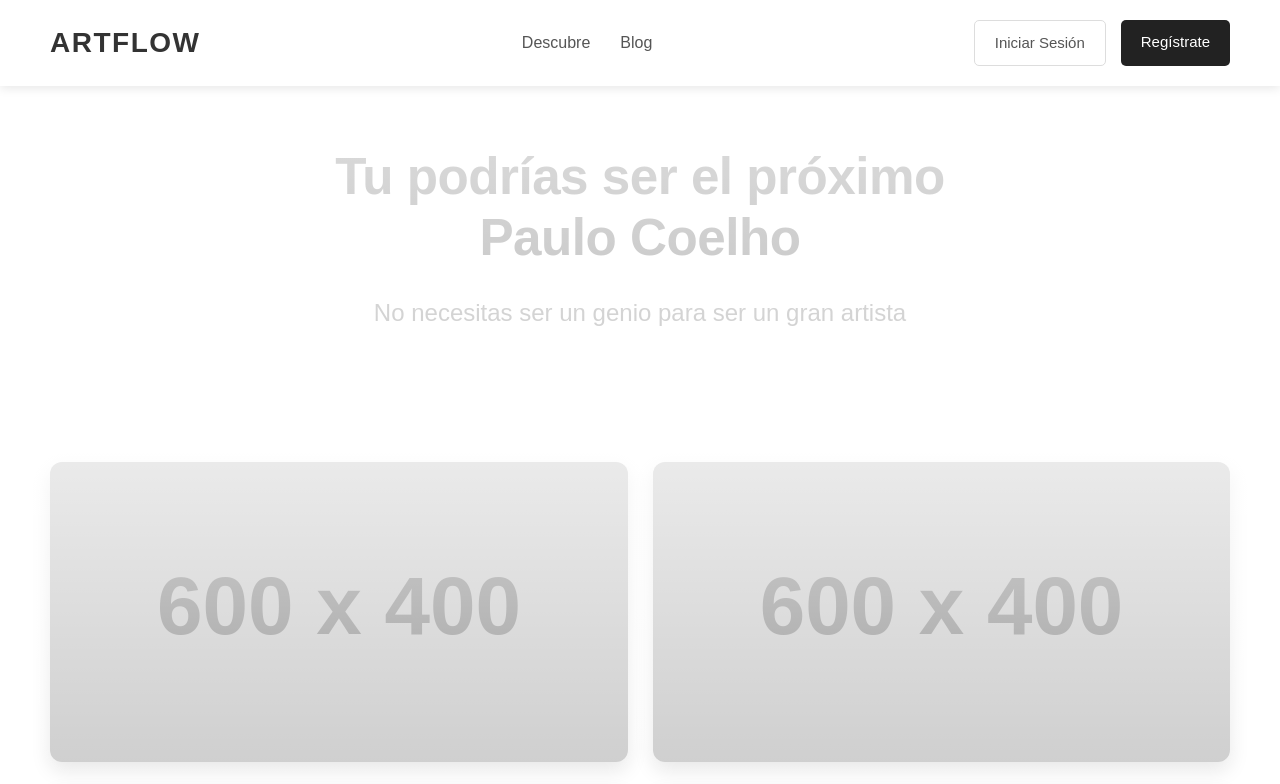
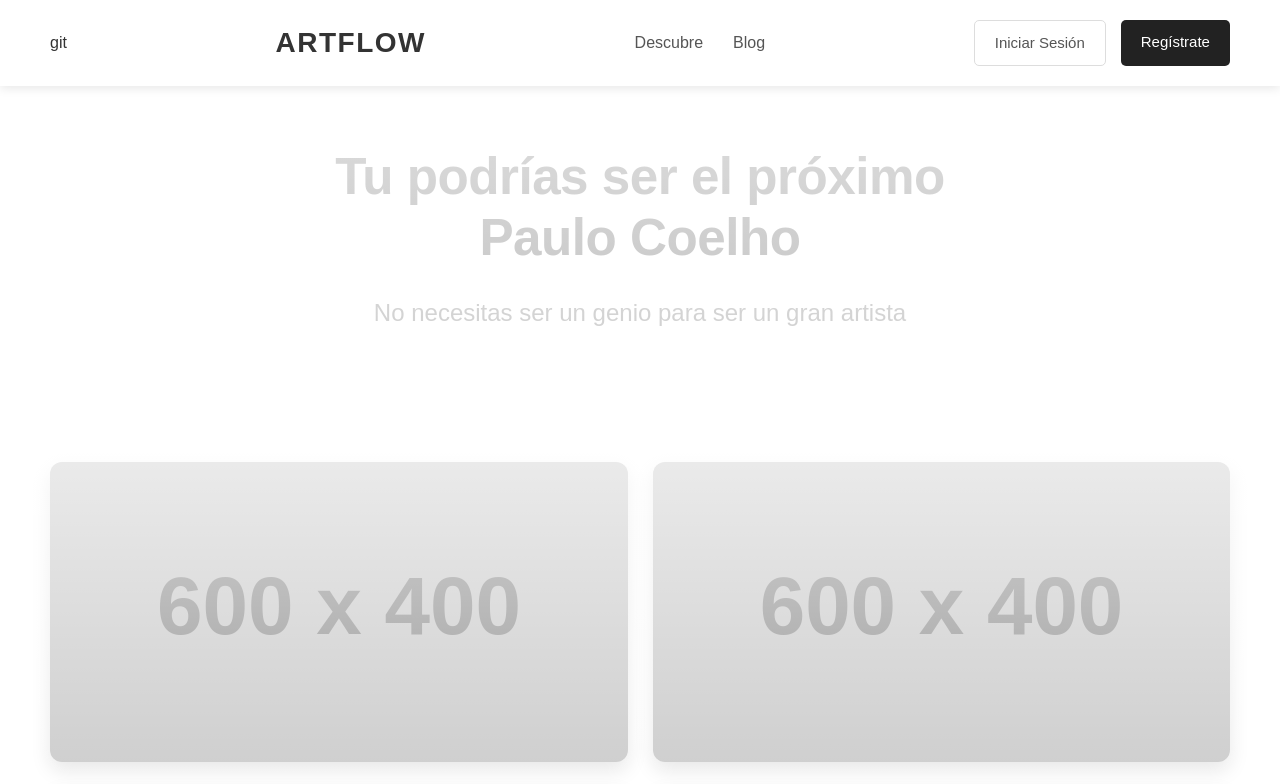
Before and after one commit to BreakMora/ArtFlow, a website: page public/index.html in a window 1280 px wide. Shown: the top 784 px of the page. Drawn offline with Linux system fonts and the light colour scheme; no server answers; placeholder pictures from the web are drawn by us.

Commit message:
index modificado

```diff
--- a/public/index.html
+++ b/public/index.html
@@ -8,7 +8,7 @@
     <script src="/public/assets/js/index.js" type="module" defer></script>
 </head>
 <body>
-    <nav>
+    <nav>git
         <div class="logo">ARTFLOW</div>
         <div class="nav-links">
             <a href="#">Descubre</a>
```
